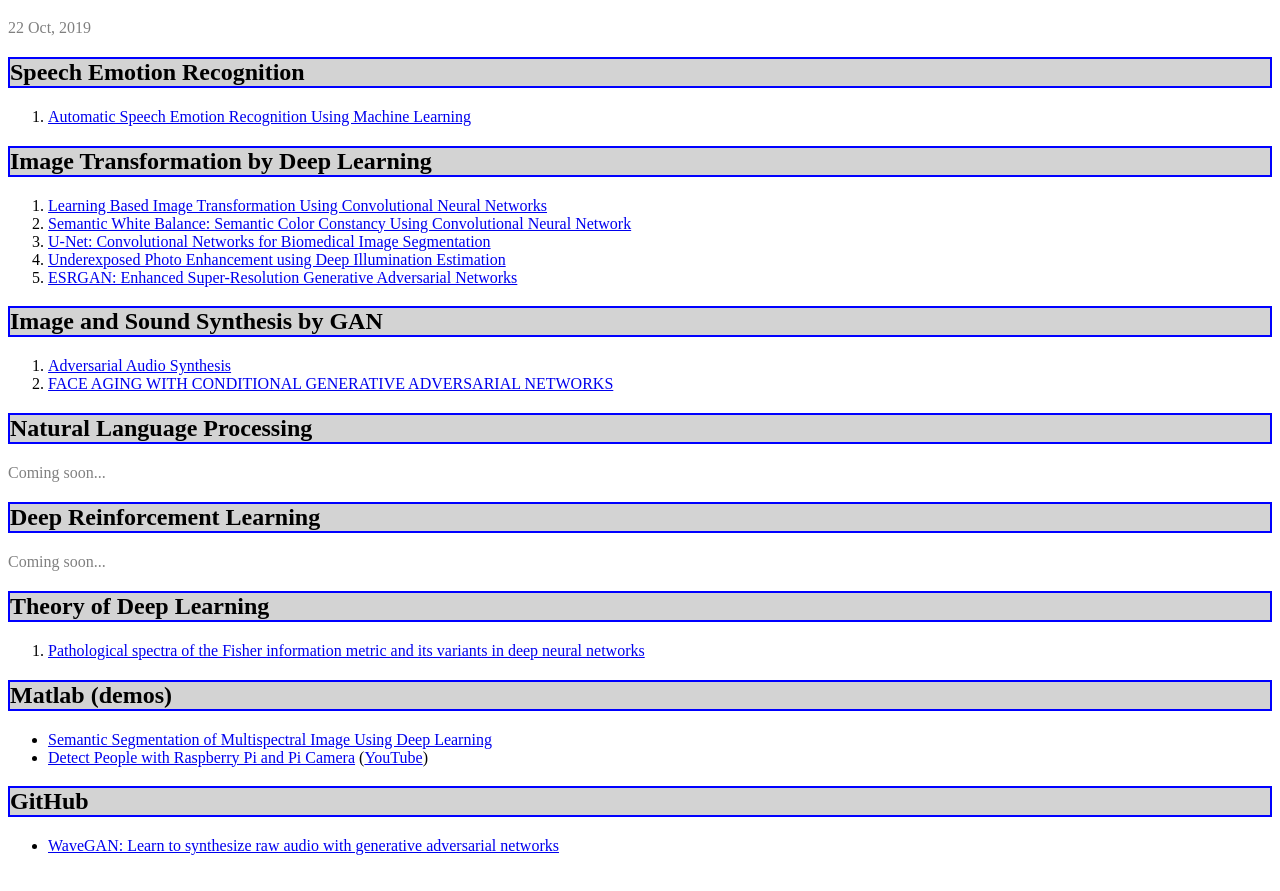
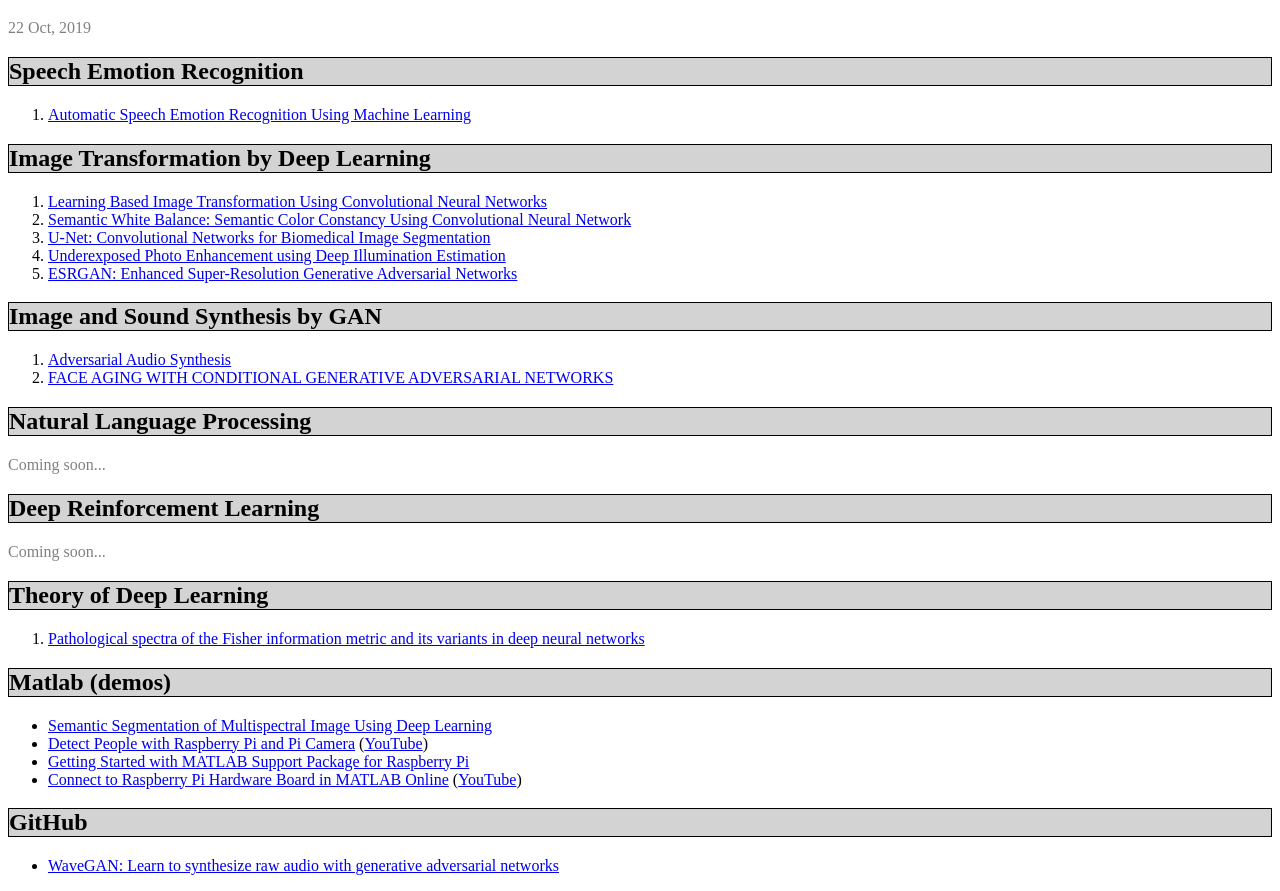
Before and after one commit to tozkosa/research_interests, a plain HTML site: page index.html in a window 1280 px wide. Shown: the part 61-952 px from the top of the page. Drawn offline with Linux system fonts and the light colour scheme.

Commit message:
matlab & raspberryPi

```diff
--- a/index.html
+++ b/index.html
@@ -52,6 +52,11 @@
         Multispectral Image Using Deep Learning</a></li>
       <li><a href="https://bit.ly/32xSrFQ">Detect People with Raspberry Pi and
         Pi Camera</a> (<a href="https://bit.ly/35Tkdi9">YouTube</a>)</li>
+      <li><a href="https://bit.ly/2MkyBZD">Getting Started with MATLAB Support
+        Package for Raspberry Pi</a>
+      <li><a href="https://bit.ly/32UPe3A">Connect to Raspberry Pi Hardware
+        Board in MATLAB Online</a>
+        (<a href="https://bit.ly/2pKCDAV">YouTube</a>)</li>
     </ul>
     <h2>GitHub</h2>
     <ul>
--- a/style.css
+++ b/style.css
@@ -4,7 +4,7 @@ h1 {
 }
 
 h2 {
-  border: 2px solid blue;
+  border: 1px solid black;
   background-color: lightgray;
 }
 
```
